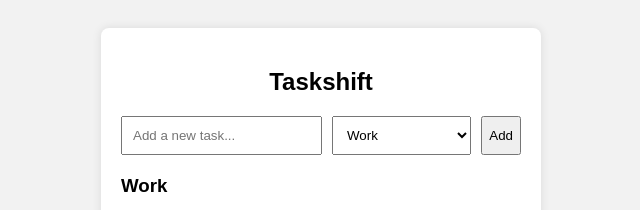
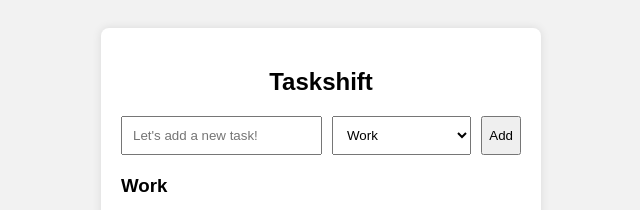
Before and after one commit to Sisouvankhamjamison/Class-Product-Proposal, a plain HTML site: page index.html in a window 1280 px wide. Shown: the top 210 px of the page, 319-959 px from the left. Drawn offline with Linux system fonts and the light colour scheme.

Commit message:
Update files.

```diff
--- a/index.html
+++ b/index.html
@@ -1,10 +1,12 @@
 <!DOCTYPE html>
 <html lang="en">
+
 <head>
   <meta charset="UTF-8" />
   <meta name="viewport" content="width=device-width, initial-scale=1.0" />
   <title>Taskshift</title>
   <style>
+
     body {
       font-family: Arial, sans-serif;
       background: #f2f2f2;
@@ -61,11 +63,12 @@
     }
   </style>
 </head>
+
 <body>
   <div class="container">
     <h2>Taskshift</h2>
     <div class="input-container">
-      <input type="text" id="taskInput" placeholder="Add a new task..." />
+      <input type="text" id="taskInput" placeholder="Let's add a new task!" />
       <select id="categorySelect">
         <option value="Work">Work</option>
         <option value="Personal">Personal</option>
```
Also changed, not shown: 1 other file.
